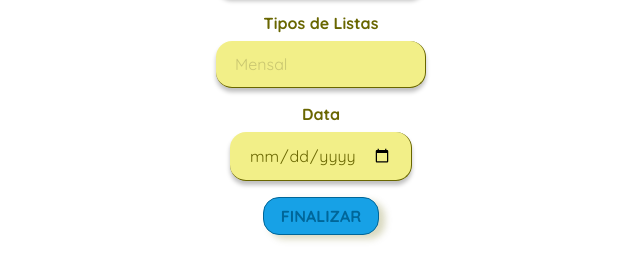
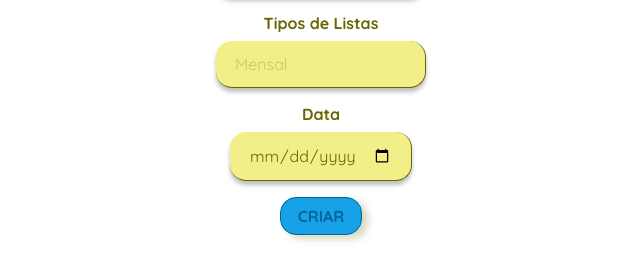
Before and after one commit to MarklistPi/Code, a plain HTML site: page HTML/nova_lista.html in a window 1280 px wide. Shown: the part 174-454 px from the top of the page, without its empty margins (319-959 px from the left). Drawn offline with Linux system fonts and the light colour scheme.

Commit message:
fix: direcionamento das páginas

```diff
--- a/HTML/nova_lista.html
+++ b/HTML/nova_lista.html
@@ -26,7 +26,9 @@
                 <label for="" class="tittle-input">Data</label>
                 <input type="date" placeholder="00/00/0000">
             </div>
-            <button>FINALIZAR</button>
+            <a href="../HTML/listas.html">
+                <button>CRIAR</button>
+            </a>
         </section>
     </div>
 </body>
```
Also changed, not shown: HTML/listas.html (+1 -1 lines).
